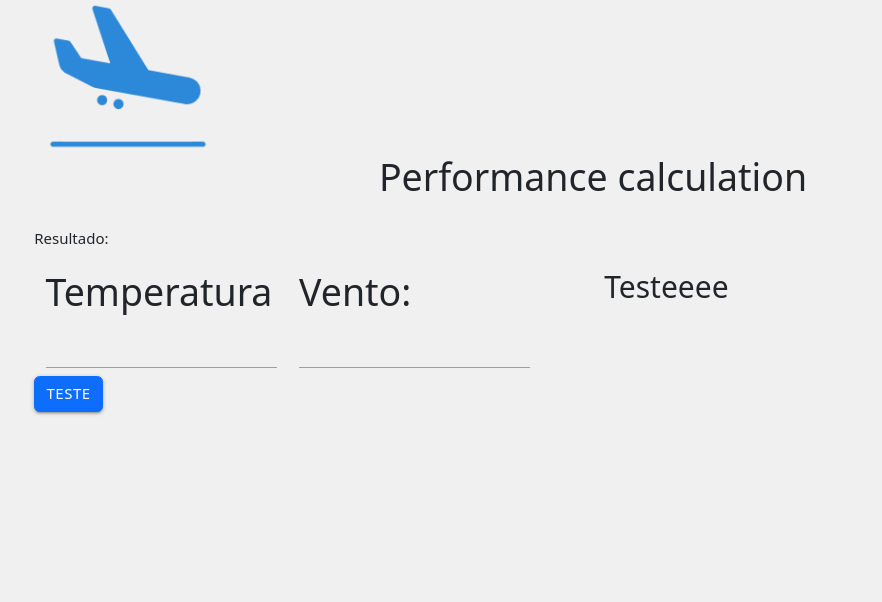
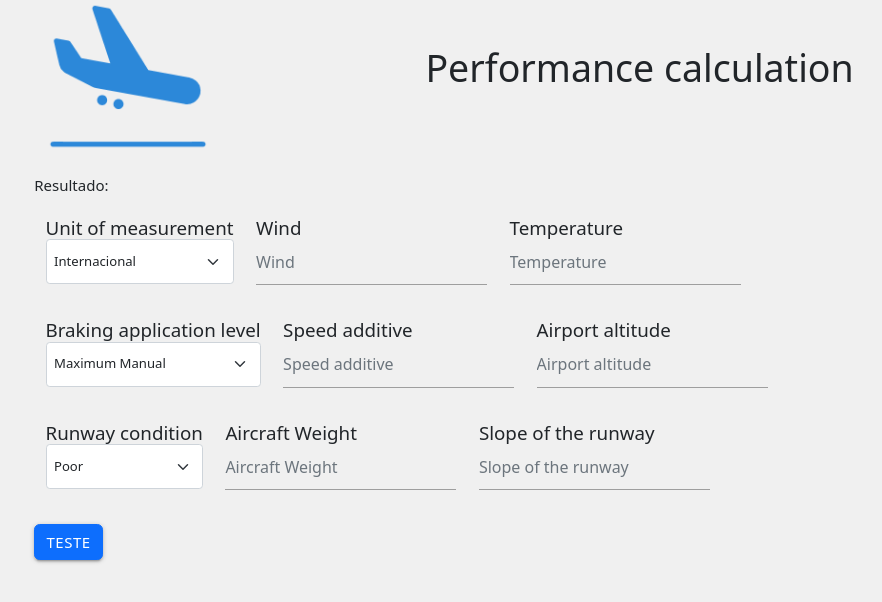
Before and after one commit to EquipeApolo/API_3_Semestre, a React (Create React App) app: page / in a window 1280 px wide. Shown: the top 602 px of the page, without its empty margins (47-929 px from the left). Built offline with nearby package versions, Linux system fonts and the light colour scheme.

Commit message:
Página calculo performance

```diff
--- a/src/App.tsx
+++ b/src/App.tsx
@@ -3,28 +3,30 @@ import 'bootstrap/dist/css/bootstrap.min.css';
 import aviao from "./Icons/aviao.png";
 import './Style/App.css';
 import { Container, Row, Col, Form, Button } from 'react-bootstrap';
+import { start } from 'repl';
 
 type props = {
   Teste: String
 }
 type state = {
-  unitMeasurement: number,
-  aircraftModel: string,
-  aircraftEngine: string,
-  aircraftCertification: string,
-  aircraftWeight: number,
-  aircraftSpeedAdctive: number,
-  aircraftFlap: number,
+  unitMeasurement: Number,
+  aircraftModel: String,
+  aircraftEngine: String,
+  aircraftCertification: String,
+  aircraftWeight: Number,
+  aircraftSpeedAdctive: Number,
+  aircraftFlap: Number,
   wind: number,
-  typeOfWind: number,
-  runwayCondition: number,
+  typeOfWind: Number,
+  runwayCondition: Number,
   temperature: number,
-  airportAltitude: number,
-  slope: number,
-  typeOfSlope: number,
-  reversor: number,
-  iceAccreation: boolean,
-  result: string
+  airportAltitude: Number,
+  slope: Number,
+  typeOfSlope: Number,
+  reversor: Number,
+  iceAccreation: Boolean,
+  result: String
+  brakingLevel: Number
 }
 
 class App extends Component<props, state>{
@@ -32,11 +34,19 @@ class App extends Component<props, state>{
   constructor(props) {
     super(props);
     this.state = { unitMeasurement:0, aircraftModel:"", aircraftCertification:"", aircraftEngine:"", aircraftFlap:0, aircraftSpeedAdctive:0, aircraftWeight:0,
-    airportAltitude:0,iceAccreation:false,reversor:0,runwayCondition:0,slope:0,temperature:0,typeOfSlope:0,wind:0,typeOfWind:0,result:""}
+    airportAltitude:0,iceAccreation:false,reversor:0,runwayCondition:0,slope:0,temperature:0,typeOfSlope:0,wind:0,typeOfWind:0,result:"", brakingLevel:0}
     this.temperatureChange = this.temperatureChange.bind(this);
     this.windChange = this.windChange.bind(this);
+    this.aircraftWeightChange = this.aircraftWeightChange.bind(this);
+    this.unitMeasurementChange = this.unitMeasurementChange.bind(this);
     this.calculate = this.calculate.bind(this);
+    this.slopeChange = this.slopeChange.bind(this);
+    this.aircraftSpeedAdctiveChange = this.aircraftSpeedAdctiveChange.bind(this);
+    this.airportAltitudeChange = this.airportAltitudeChange.bind(this);
+    this.brakingLevelChange = this.brakingLevelChange.bind(this)
   }
+
+
 
   temperatureChange(event) {
     const target = event.target;
@@ -52,45 +62,153 @@ class App extends Component<props, state>{
     });
   }
 
+  aircraftWeightChange(event){
+    const target = event.target;
+    this.setState({
+      aircraftWeight: target.value
+    })
+  }
+
+  unitMeasurementChange(event){
+    const target = event.target;
+    this.setState({
+      unitMeasurement: target.value
+    })
+  }
+  slopeChange(event){
+    const target = event.target;
+    this.setState({
+      slope: target.value
+    })
+  }
+  aircraftSpeedAdctiveChange(event){
+    const target = event.target;
+    this.setState({
+      aircraftSpeedAdctive: target.value
+    })
+  }
+  airportAltitudeChange(event){
+    const target = event.target;
+    this.setState({
+      airportAltitude: target.value
+    })
+  }
+  brakingLevelChange(event){
+    const target = event.target;
+    this.setState({
+      slope: target.value
+    })
+  }
+
+
   calculate(event){
     this.setState({
-      result: (this.state.temperature * this.state.wind).toFixed(2)
+      result: "Unidade Medida: " + this.state.unitMeasurement + ", Vento: " + this.state.wind + ", Temperatura: " + this.state.temperature +  ", Peso Avião: " + this.state.aircraftWeight + ", SpeedAdditive: " + this.state.aircraftSpeedAdctive + ", airportAltitude: " + this.state.airportAltitude + ", Braking application: " + this.state.brakingLevel + ", Slope: " + this.state.slope
     });
   }
 
   render(){
     return(
-      <Container>
+      <Container mb-5>
         <Container>
-          <Row>
+          <Row mt-5 mb-5>
             <img src={aviao} className="img col-sm-5 col-md-3 col-lg-2"></img>
-            <h1 className='text-center'>Performance calculation</h1>
+            <h1 className='text-center mt-5 col-sm-7 col-md-9'>Performance calculation</h1>
           </Row>
         </Container>
-        <Row>
+        <Row mb-5>
             <Col>
               Resultado: {this.state.result}
             </Col>
-          </Row>
+        </Row>
+
         <Row>
           <Col>
             <Form>
-
               <Col>
-              <h1>Temperatura</h1>
-              <input type='number' className='form-control form-control-lg' onChange={this.temperatureChange}/>
+                <h5 className="card-title">Unit of measurement</h5>
+                <select className="form-select form-select-sm form-control-sm custom-select mb-3" id="btnMeasurement" onChange={this.unitMeasurementChange}>
+                      <option defaultValue="Unit of measurement" disabled>Unit of measurement</option>
+                      <option value="1">Internacional</option>
+                      <option value="2">Imperial</option>
+                </select>
               </Col>
               <Col>
-              <h1>Vento:</h1>
-              <input type='number' className='form-control form-control-lg' onChange={this.windChange}/>
+                <h5 className="card-title">Wind</h5>
+                <input type='number' className='form-control form-control-lg inputGroup-sizing-sm' placeholder="Wind" onChange={this.windChange}/>
+
               </Col>
-              <Button onClick={this.calculate}>Teste</Button>
+              <Col>
+                <h5 className="card-title">Temperature</h5>
+                <input type='number' className='form-control form-control-lg inputGroup-sizing-sm' placeholder="Temperature" onChange={this.temperatureChange}/>
+              </Col>
             </Form>
           </Col>
+          </Row>
+
+          <Row>
           <Col>
-          <h2>Testeeee</h2>
+            <Form>
+              <Col>
+                <h5 className="card-title">Braking application level</h5>
+                <select className="form-select form-select-sm form-control-sm custom-select mb-3" id="btnMeasurement" onChange={this.brakingLevelChange}>
+                      <option defaultValue="Braking level" disabled>Braking level</option>
+                      <option value="1">Maximum Manual</option>
+                      <option value="2">Autobrake Med.</option>
+                      <option value="3">Autobrake Low</option>
+                </select>
+              </Col>
+            </Form>
+            <Form>
+              <Col>
+                <h5 className="card-title">Speed additive</h5>
+                <input type='number' className='form-control form-control-lg inputGroup-sizing-sm' placeholder="Speed additive" onChange={this.aircraftSpeedAdctiveChange}/>
+              </Col>
+            </Form>
+            <Form>
+              <Col>
+                <h5 className="card-title">Airport altitude</h5>
+                <input type='number' className='form-control form-control-lg inputGroup-sizing-sm' placeholder="Airport altitude" onChange={this.airportAltitudeChange}/>
+              </Col>
+            </Form>
           </Col>
-        </Row>
+          </Row>
+          <Row>
+          <Col>
+          <Form>
+              <Col>
+                <h5 className="card-title">Runway condition</h5>
+                <select className="form-select form-select-sm form-control-sm custom-select mb-3" id="btnMeasurement" onChange={this.unitMeasurementChange}>
+                      <option defaultValue="Runway condition" disabled>Runway condition</option>
+                      <option value="1">Poor</option>
+                      <option value="2">Bad</option>
+                      <option value="3">Ok</option>
+                </select>
+              </Col>
+            </Form>
+          <Form>
+            <Col>
+              <h5 className="card-title">Aircraft Weight</h5>
+              <input type='number' className='form-control form-control-lg inputGroup-sizing-sm' placeholder="Aircraft Weight" onChange={this.aircraftWeightChange}/>
+            </Col>
+          </Form>
+            <Form>
+              <Col>
+                <h5 className="card-title">Slope of the runway</h5>
+                <input type='number' className='form-control form-control-lg inputGroup-sizing-sm' placeholder="Slope of the runway" onChange={this.slopeChange}/>
+              </Col>
+            </Form>
+          </Col>
+          </Row>
+
+          <Row>
+          <Col>
+          <Form>
+              <Button onClick={this.calculate}>Teste</Button>
+          </Form>
+          </Col>
+          </Row>
+
       </Container>
     );
   }
--- a/src/Enuns/unitMeasurement.ts
+++ /dev/null
@@ -1,4 +0,0 @@
-export enum UnitMeasurement{
-    INTERNACIONAL,
-    IMPERIAL
-}
--- a/src/Models/fator.ts
+++ b/src/Models/fator.ts
@@ -1,4 +1,4 @@
-import { UnitMeasurement } from "../Enuns/unitMeasurement";
+import { UnitMeasurement } from "../Enuns/enuns";
 import Aircraft from "./aircraft";
 
 export default abstract class FatorCalculo{
--- a/src/Models/wind.ts
+++ b/src/Models/wind.ts
@@ -1,4 +1,4 @@
-import { UnitMeasurement } from "../Enuns/unitMeasurement";
+import { UnitMeasurement } from "../Enuns/enuns";
 import aircraft from "./aircraft";
 import FatorCalculo from "./fator";
 
```
Also changed, not shown: src/Enuns/enuns.ts (added, +19 -0 lines).
